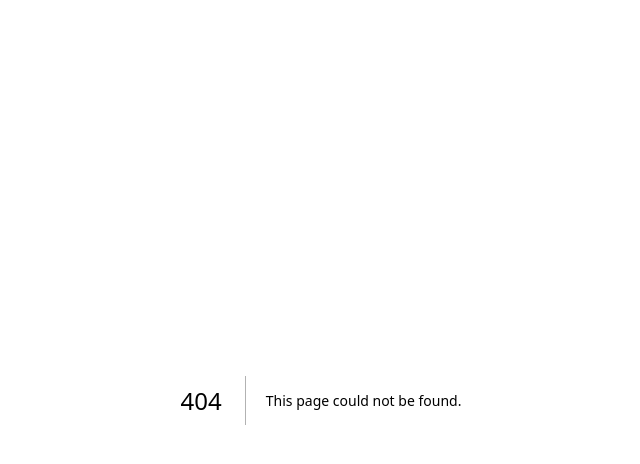
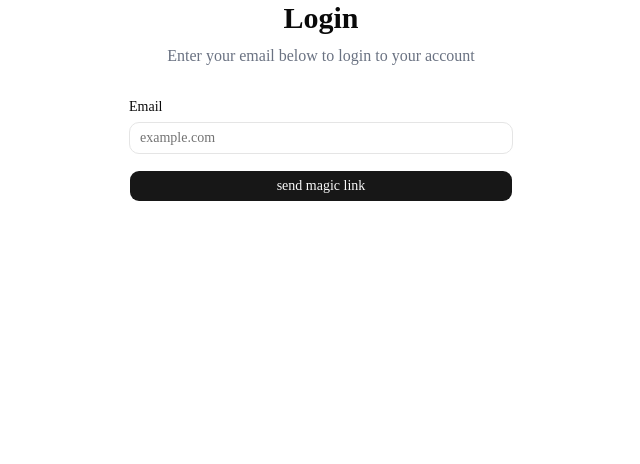
Before and after one commit to nediaulogin/academia-admin-saas, a Next.js app: page /auth in a window 1280 px wide. Before the commit this address had no page. Shown: the top 464 px of the page, without its empty margins (319-959 px from the left). Built offline with nearby package versions, Linux system fonts and the light colour scheme.

Commit message:
feat: create auth page with AuthForm component

```diff
--- /dev/null
+++ b/src/app/auth/page.tsx
@@ -0,0 +1,7 @@
+import { AuthForm } from "./_components/auth-form";
+
+export default function Page() {
+  return (<div>
+    <AuthForm />
+  </div>);
+}
```
